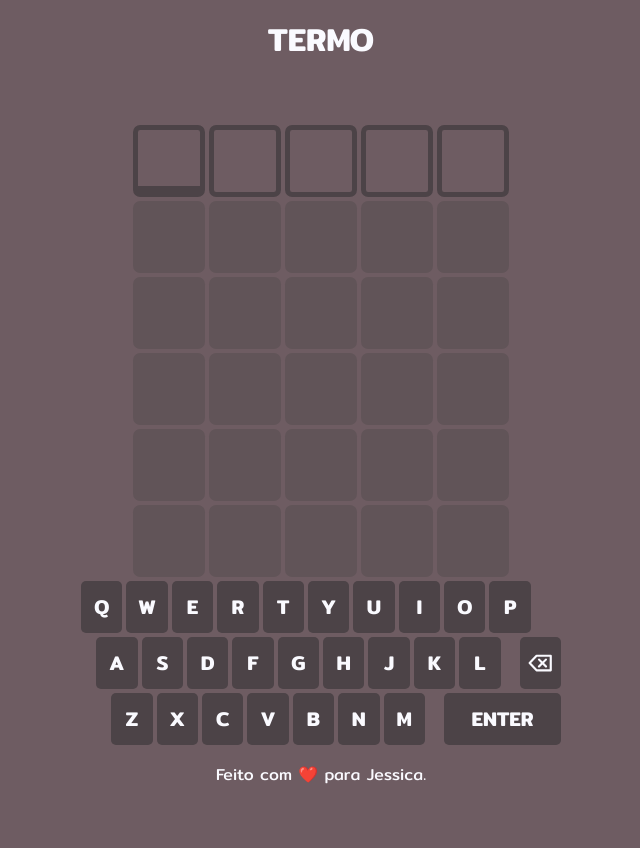
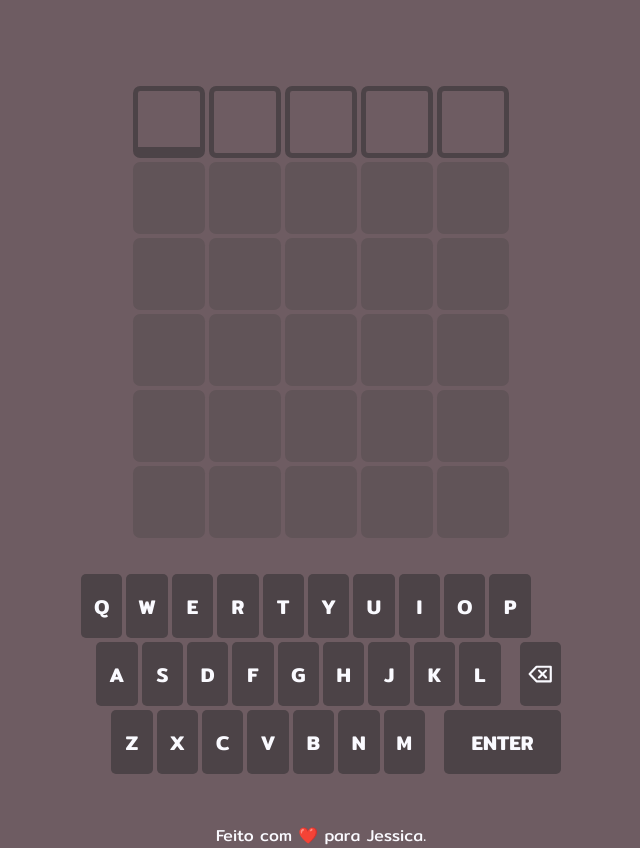
Before and after one commit to thiagomtolotti/termo-clone, a Next.js app: page / in a window 1280 px wide. Shown: the whole page, without its empty margins (319-959 px from the left). Before the commit the page ends 800 px from the top, so only its background shows below. Built offline with nearby package versions, Linux system fonts and the light colour scheme; no server answers.

Commit message:
prevents keyboard from shrinking

```diff
--- a/src/app/global.css
+++ b/src/app/global.css
@@ -19,6 +19,7 @@
   flex-direction: column;
   justify-content: center;
   align-items: center;
+  gap: 2rem;
 
   min-height: 100vh;
   max-height: 100vh;
--- a/src/components/Keyboard/Keyboard.module.css
+++ b/src/components/Keyboard/Keyboard.module.css
@@ -5,6 +5,7 @@
 
   width: calc(100% - 1em);
   height: min(100em/2.15, 25vh);
+  flex-shrink: 0;
 
   margin: 0 auto;
   padding: 0 0.5em 0.3em 0.5em;
```
